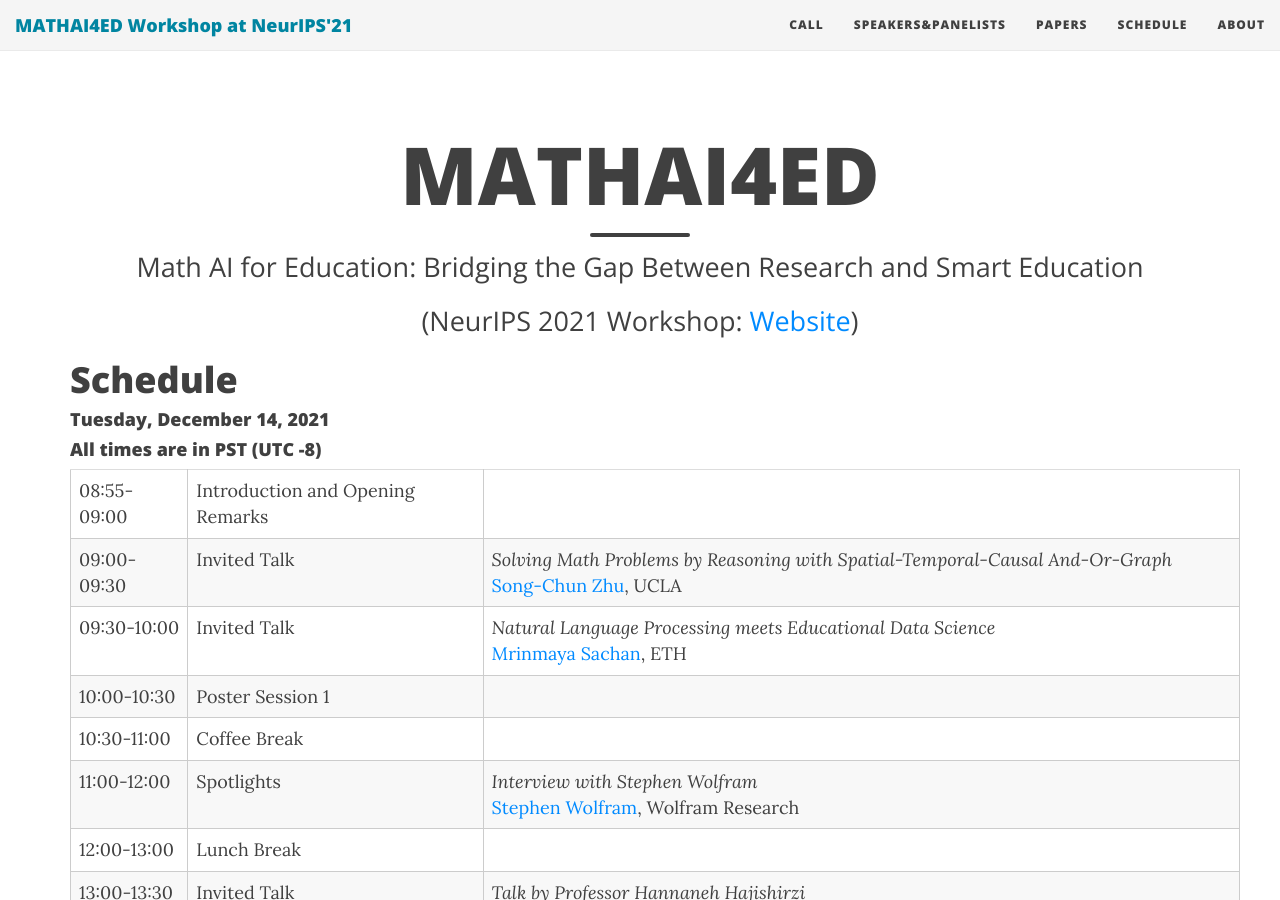
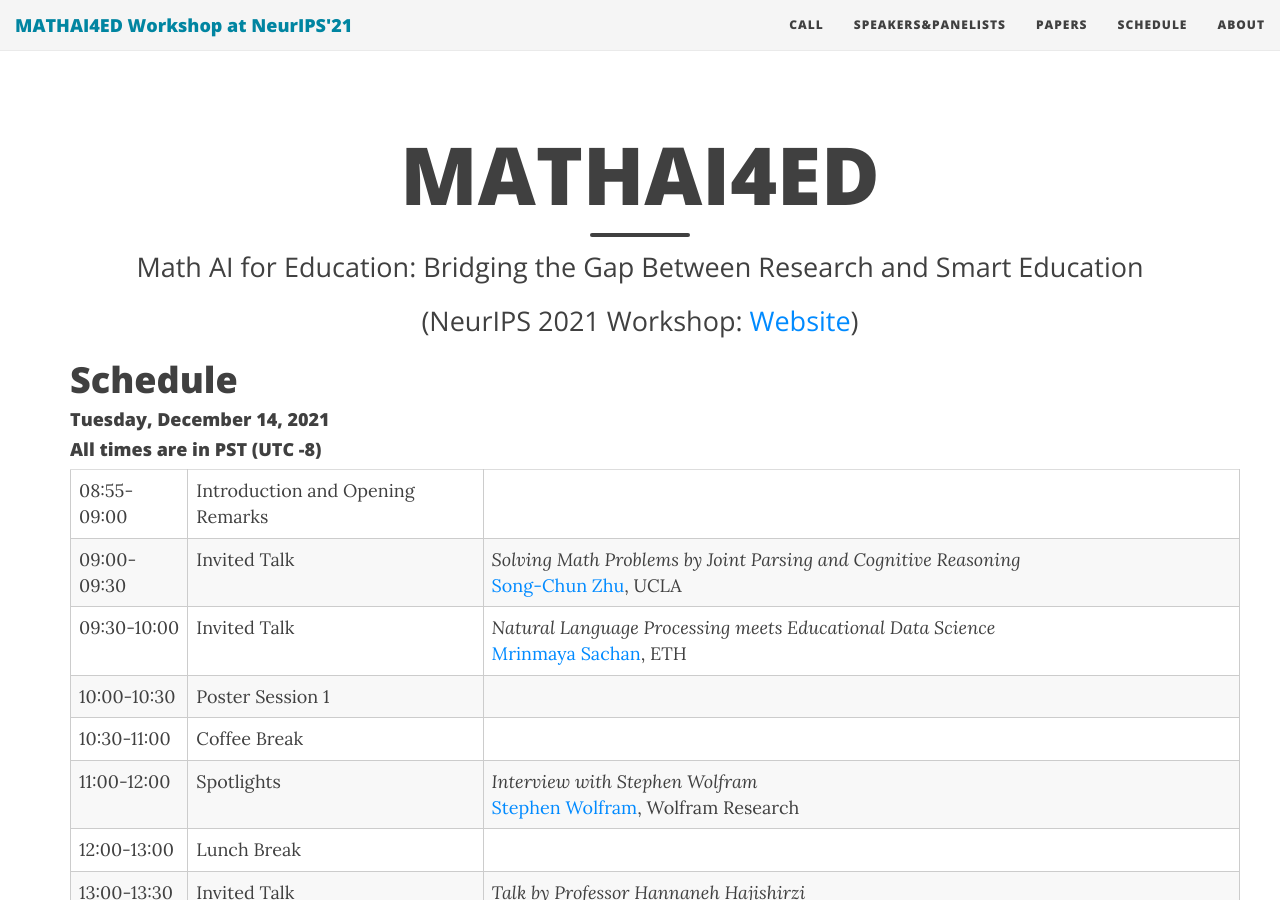
Before and after one commit to mathai4ed/mathai4ed.github.io, a Jekyll site: the page built from schedule.md, in a window 1280 px wide and 900 px high. Built offline with Jekyll 4.4.1, drawn with Linux system fonts in a browser that asks for light colours; nearby versions of some CDN libraries.

Commit message:
Update schedule.yml

```diff
--- a/_data/schedule.yml
+++ b/_data/schedule.yml
@@ -5,7 +5,7 @@ opening:
 
 szhu:
   event: "szhu"
-  title: "Solving Math Problems by Reasoning with Spatial-Temporal-Causal And-Or-Graph"
+  title: "Solving Math Problems by Joint Parsing and Cognitive Reasoning"
   start: "09:00-09:30"
   type: "Invited"
 
```
